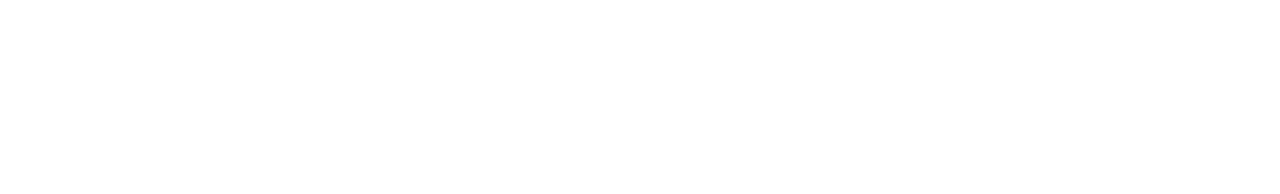
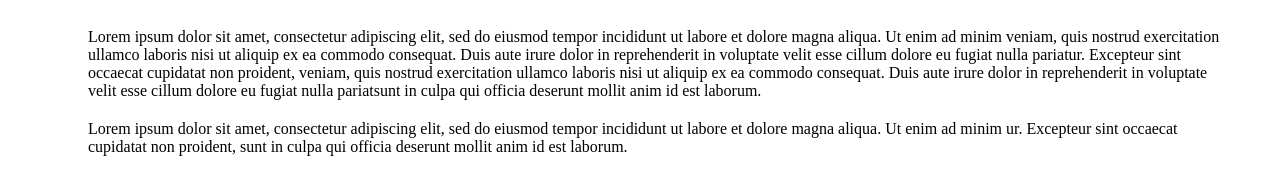
Before and after one commit to akscedcoss/learn-branch, a plain HTML site: page src/index.html in a window 1280 px wide. Drawn offline with Linux system fonts and the light colour scheme.

Commit message:
top Para updated

```diff
--- a/src/index.html
+++ b/src/index.html
@@ -5,7 +5,34 @@
     <meta http-equiv="X-UA-Compatible" content="IE=edge" />
     <meta name="viewport" content="width=device-width, initial-scale=1.0" />
     <title>Learn Branch</title>
-    <style></style>
+    <style>
+      body {
+        padding-top: 20px;
+        padding-right: 40px;
+        padding-left: 80px;
+      }
+      .top {
+        padding-bottom: 20px;
+      }
+    </style>
   </head>
-  <body></body>
+  <body>
+    <div class="top">
+      Lorem ipsum dolor sit amet, consectetur adipiscing elit, sed do eiusmod
+      tempor incididunt ut labore et dolore magna aliqua. Ut enim ad minim
+      veniam, quis nostrud exercitation ullamco laboris nisi ut aliquip ex ea
+      commodo consequat. Duis aute irure dolor in reprehenderit in voluptate
+      velit esse cillum dolore eu fugiat nulla pariatur. Excepteur sint occaecat
+      cupidatat non proident, veniam, quis nostrud exercitation ullamco laboris
+      nisi ut aliquip ex ea commodo consequat. Duis aute irure dolor in
+      reprehenderit in voluptate velit esse cillum dolore eu fugiat nulla
+      pariatsunt in culpa qui officia deserunt mollit anim id est laborum.
+    </div>
+    <div class="top">
+      Lorem ipsum dolor sit amet, consectetur adipiscing elit, sed do eiusmod
+      tempor incididunt ut labore et dolore magna aliqua. Ut enim ad minim ur.
+      Excepteur sint occaecat cupidatat non proident, sunt in culpa qui officia
+      deserunt mollit anim id est laborum.
+    </div>
+  </body>
 </html>
```
